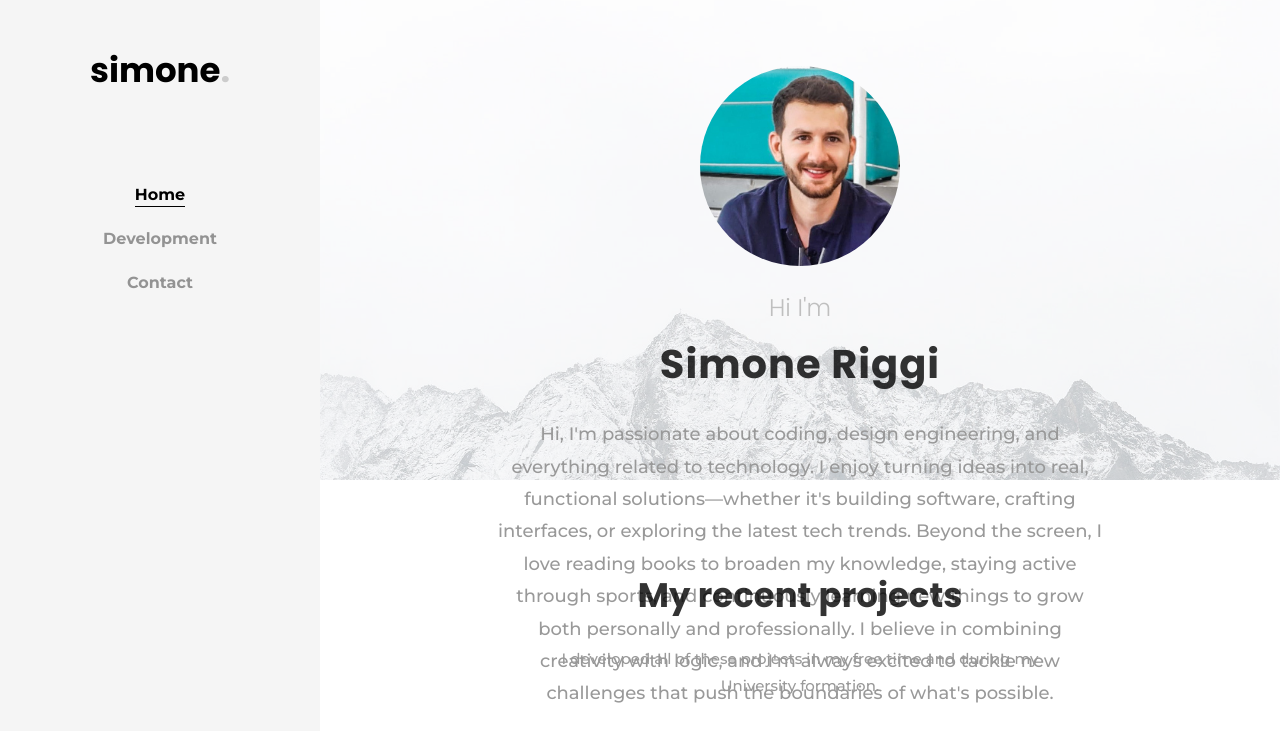
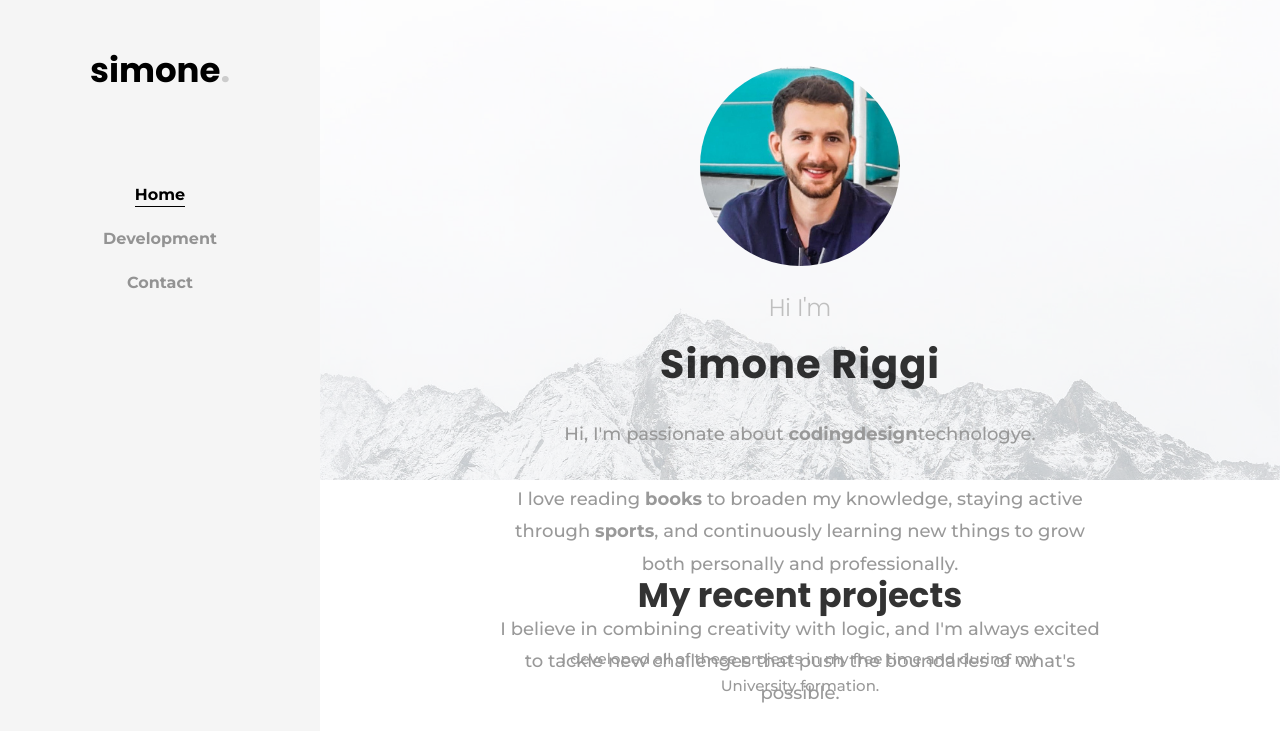
Before and after one commit to simoneriggi92/SimoneRiggi.github.io, a plain HTML site: page index.html in a window 1280 px wide. Shown: the top 731 px of the page. Drawn offline with Linux system fonts and the light colour scheme; some packages are replaced by stand-ins of ours; no server answers; files whose address does not match are found by name.

Commit message:
Update index.html

```diff
--- a/index.html
+++ b/index.html
@@ -60,10 +60,10 @@
 							<h2 class="subheading">Hi I'm</h2>
 							<h1 class="mb-4">Simone Riggi</h1>
 							<p class="mb-4">
-								Hi, I'm passionate about coding, design engineering, and everything related to technology. I enjoy turning ideas into real, functional solutions—whether it's building software, crafting interfaces, or exploring the latest tech trends.
-
-								Beyond the screen, I love reading books to broaden my knowledge, staying active through sports, and continuously learning new things to grow both personally and professionally.
-
+								Hi, I'm passionate about <strong>coding</strong, <strong>design</strong engineering, and everything related to <strong>technologye</strong>.
+	                                                        <br> <br>
+								 I love reading <strong>books</strong> to broaden my knowledge, staying active through <strong>sports</strong>, and continuously learning new things to grow both personally and professionally.
+								<br> <br>
 								I believe in combining creativity with logic, and I'm always excited to tackle new challenges that push the boundaries of what's possible.
 							</p>
 						</div>
```
